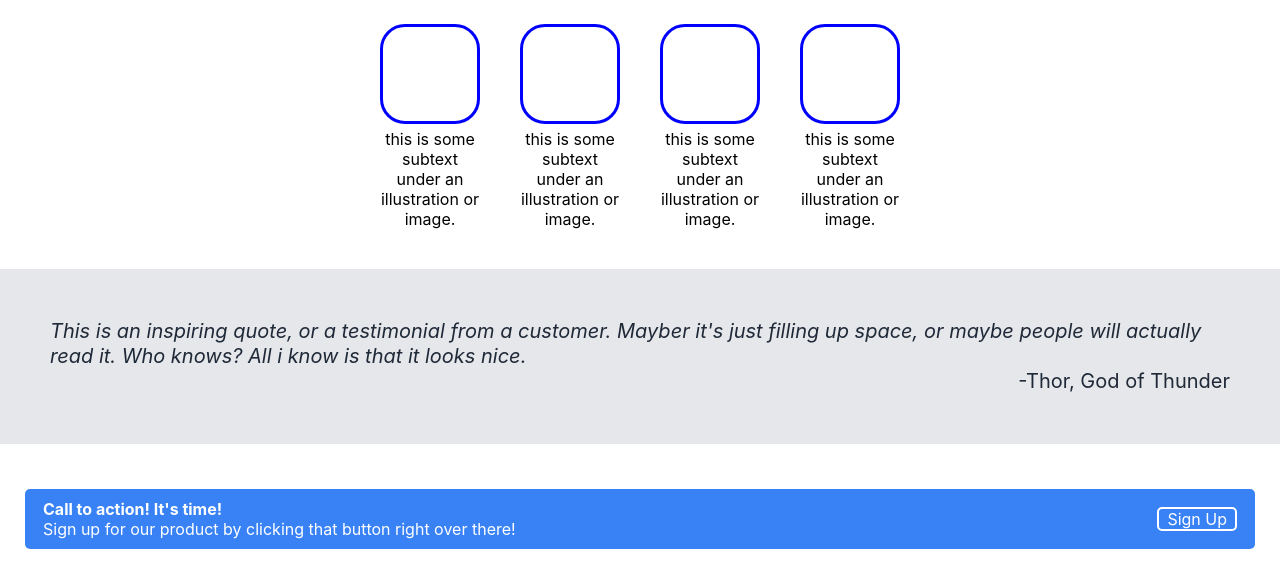
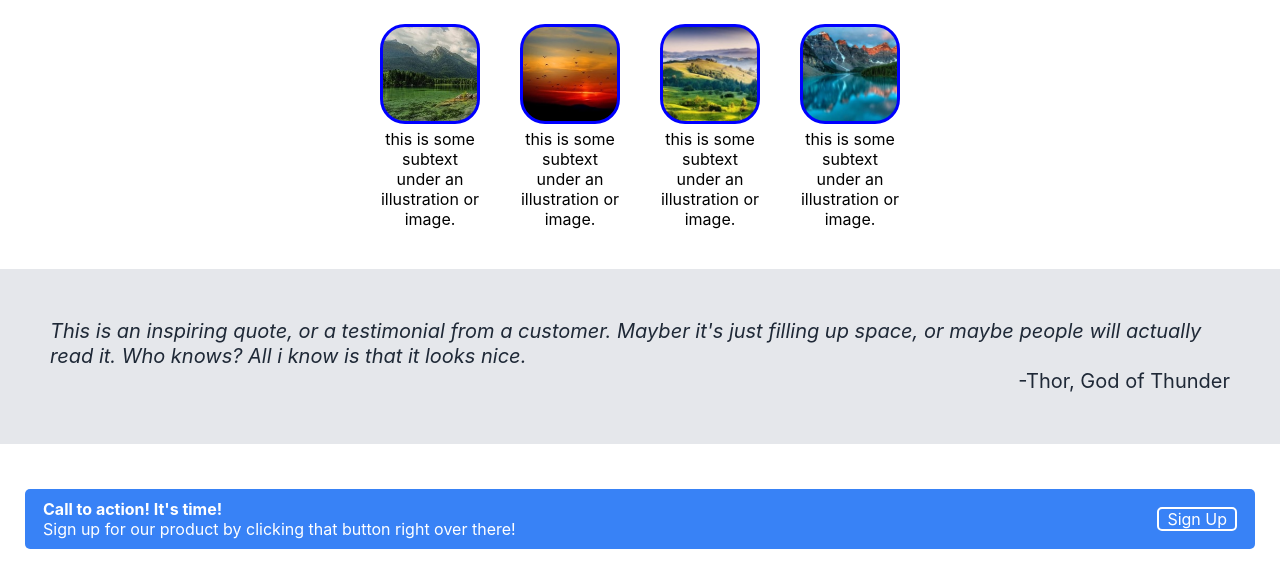
Before and after one commit to joey-douglas/landing-page, a plain HTML site: page index.html in a window 1280 px wide. Shown: the part 293-867 px from the top of the page. Drawn offline with Linux system fonts and the light colour scheme; the site is published under a folder, as on GitHub Pages, so addresses that start at the root find nothing.

Commit message:
edited pathway for images in stylesheet

```diff
--- a/style.css
+++ b/style.css
@@ -140,21 +140,21 @@ a:hover{
 }
 
 .boxes :nth-child(1) {
-    background-image: url(/photos/green.jpeg);
+    background-image: url(./photos/green.jpeg);
     background-size:cover;
 }
 .boxes :nth-child(2){
-    background-image: url(/photos/birds.jpeg);
+    background-image: url(./photos/birds.jpeg);
     background-size: cover;
 
 }
 .boxes :nth-child(3){
-    background-image: url(/photos/hills.jpeg);
+    background-image: url(./photos/hills.jpeg);
     background-size: cover;
 
 }
 .boxes :nth-child(4){
-    background-image: url(/photos/lake.jpeg);
+    background-image: url(./photos/lake.jpeg);
     background-size: cover;
 
 }
```
